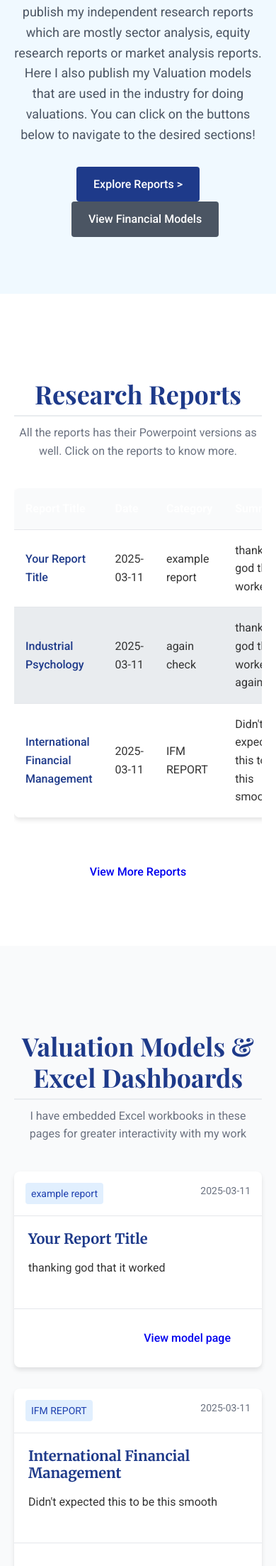
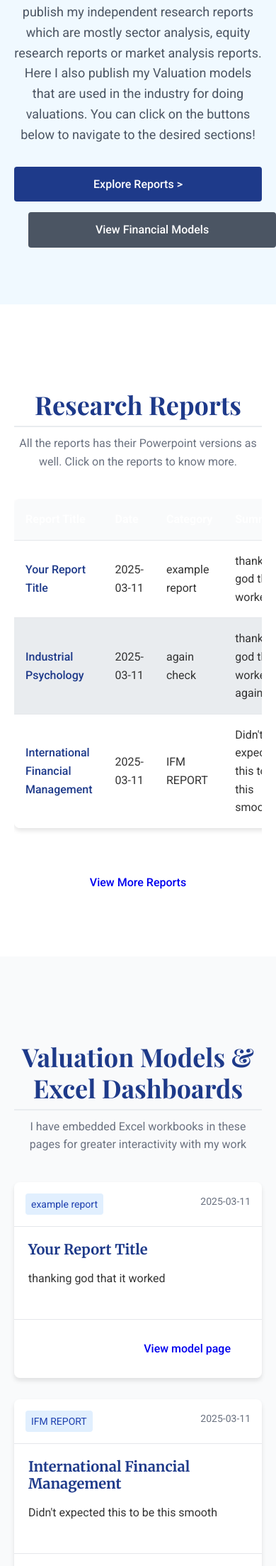
Before and after one commit to anshusrathe/FinBlogs, a Jekyll site: the page index.html, which Jekyll copies as it is, in a window 390 px wide. Shown: the part 453-2660 px from the top of the page at 71% size. Built offline with Jekyll 4.4.1, drawn with Linux system fonts in a browser that asks for light colours.

Commit message:
Merge remote changes and add my updates

```diff
--- a/index.html
+++ b/index.html
@@ -394,6 +394,20 @@
       .newsletter-form button {
         border-radius: 4px;
       }
+
+      /* Mobile: Stack hero buttons with gap */
+      .hero-content a.btn {
+        display: block;
+        width: 100%;
+        margin-bottom: 15px;
+        text-align: center;
+      }
+      .hero-content a.btn:last-child {
+        display: block;
+        width:100%;
+        margin-bottom: 0;
+        text-align: center;
+      }
     }
   </style>
 </head>
```
